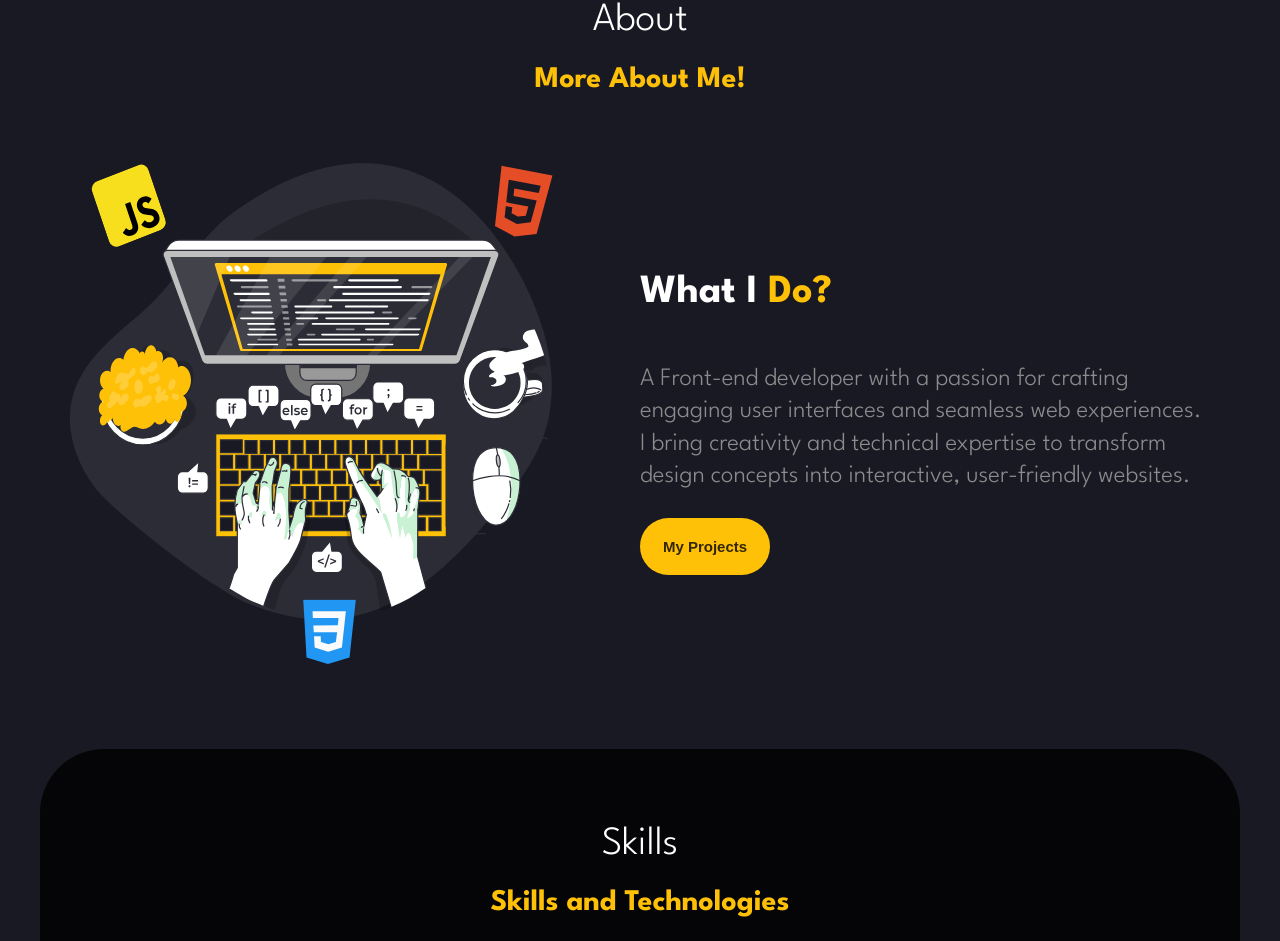
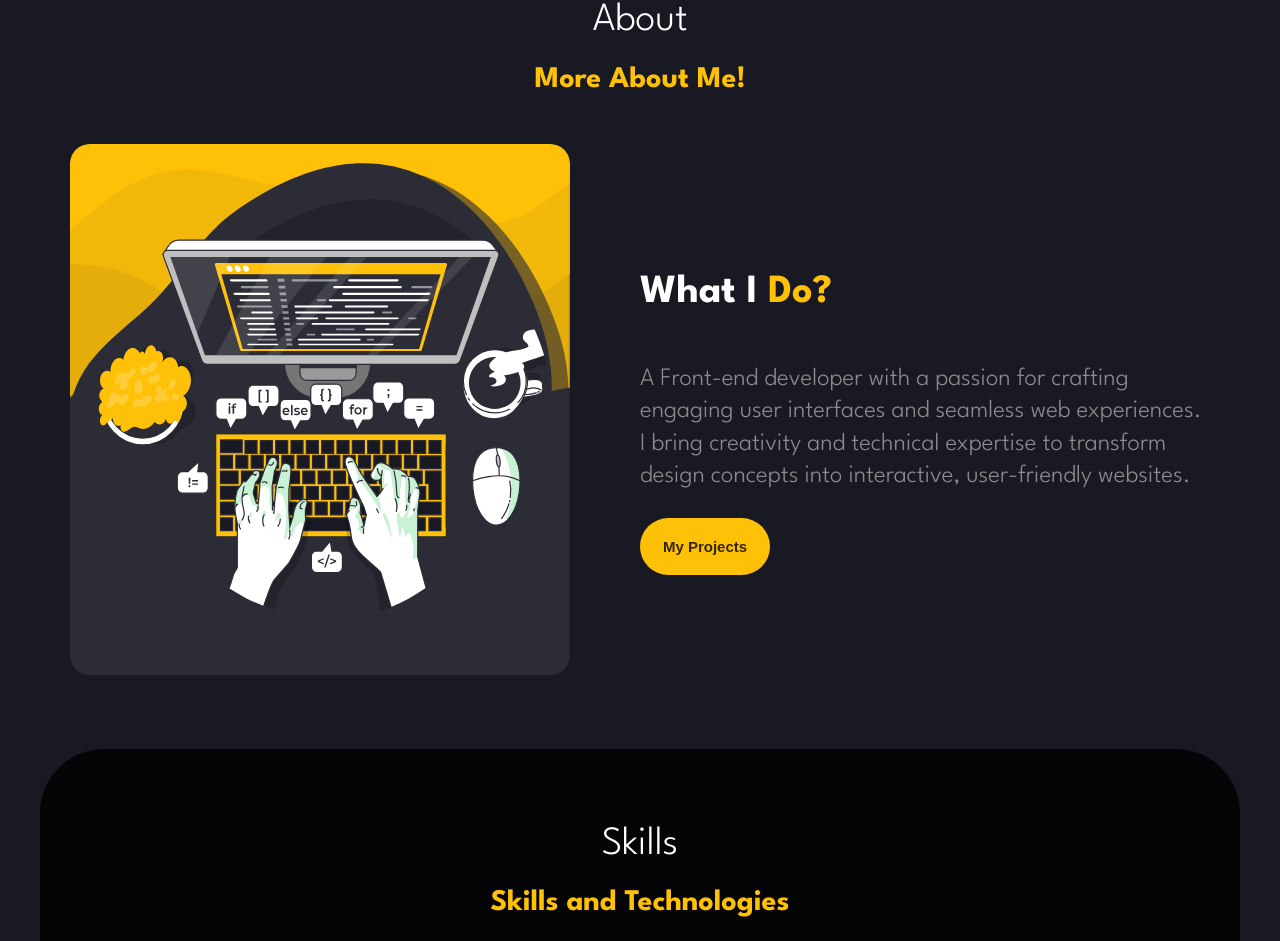
Before and after one commit to M-Firas/portifilo, a React (Create React App) app in the folder frontend/: page / in a window 1280 px wide. Shown: the part 865-1806 px from the top of the page. Built offline with nearby package versions, Linux system fonts and the light colour scheme.

Commit message:
modified About Image

```diff
--- a/frontend/src/components/About/About.css
+++ b/frontend/src/components/About/About.css
@@ -27,6 +27,7 @@
 }
 .about--left img{
     width: 500px;
+    border-radius: 20px;
 }
 .about--right{
     flex-basis: 100%;
--- a/frontend/src/components/About/About.jsx
+++ b/frontend/src/components/About/About.jsx
@@ -1,6 +1,6 @@
 import React from 'react'
 import './About.css'
-import aboutImg from '../../assets/aboutImg3.svg'
+import aboutImg from '../../assets/aboutImg31.svg'
 
 
 
```
Also changed, not shown: frontend/src/assets/aboutImg31.svg (added), frontend/src/assets/test.svg (added).
